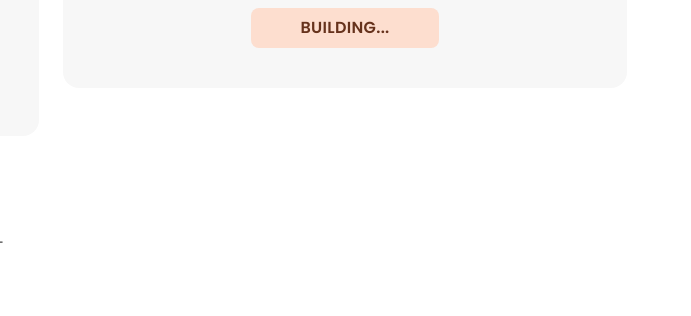
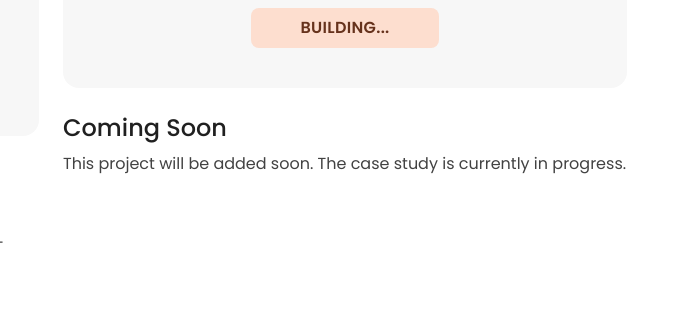
Before and after one commit to yevakula/portfolio, a plain HTML site: page public/index.html in a window 1280 px wide. Shown: the part 4183-4499 px from the top of the page, 589-1280 px from the left. Drawn offline with Linux system fonts and the light colour scheme.

Commit message:
small bugfix

```diff
--- a/public/index.html
+++ b/public/index.html
@@ -296,6 +296,10 @@
             <img src="assets/building-emoji.png" alt="" class="work-card__placeholder-icon" width="109" height="109">
             <span class="work-card__placeholder-badge">Building...</span>
           </div>
+          <div class="work-card__content">
+            <h3 class="title--card work-card__title">Coming Soon</h3>
+            <p class="work-card__text">This project will be added soon. The case study is currently in progress.</p>
+          </div>
         </article>
       </div>
     </div>
```
